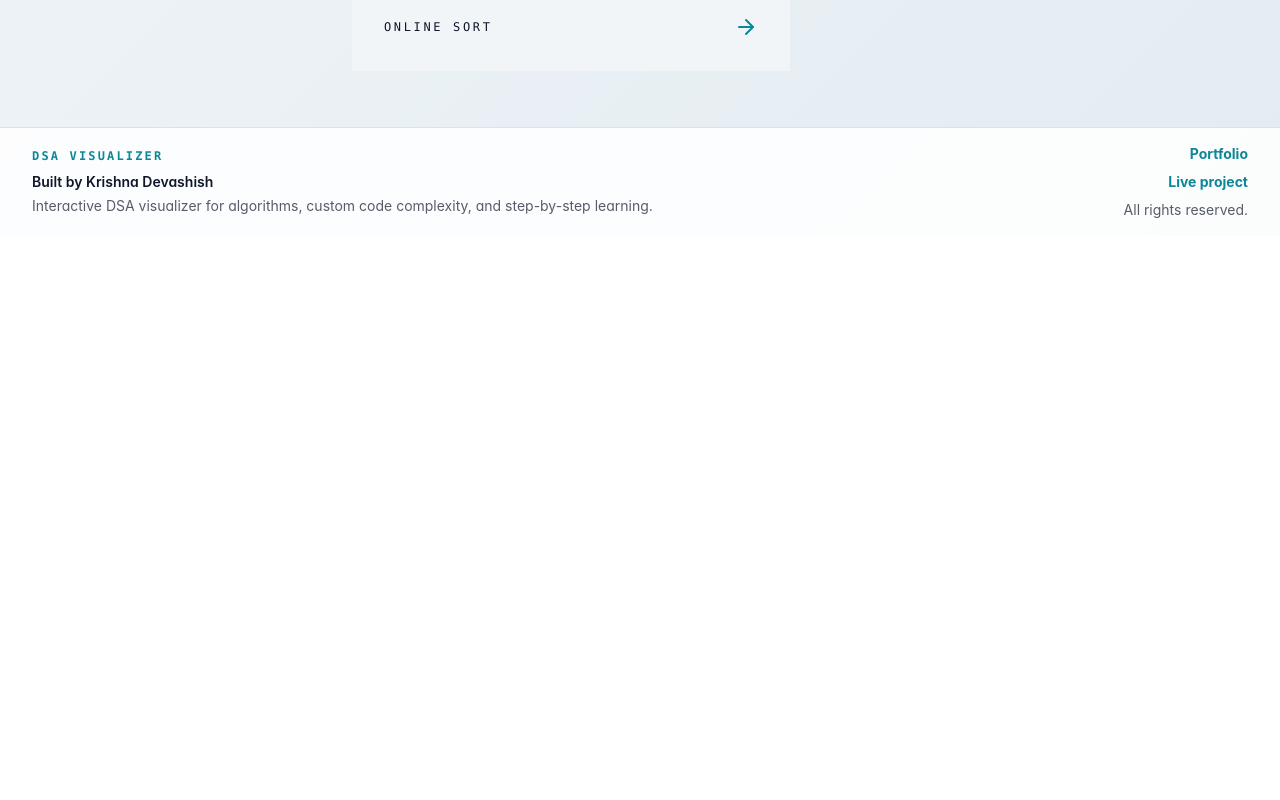
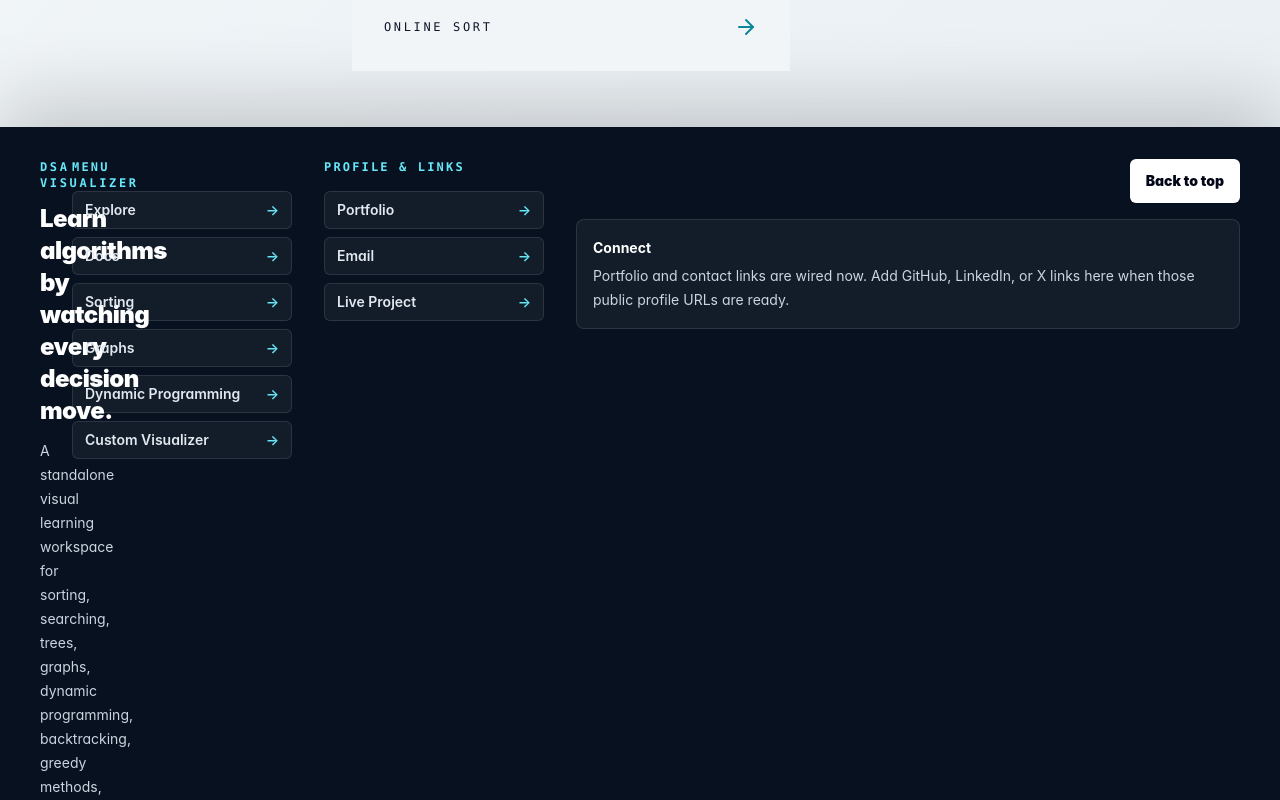
Before and after one commit to KrishnaDs007/dsa-vidualiser, a Next.js app: page / in a window 1280 px wide. Shown: the part 1860-2660 px from the top of the page. Before the commit the page ends 2096 px from the top, so only its background shows below. Built offline with nearby package versions, Linux system fonts and the light colour scheme.

Commit message:
Enhance interactive footer

```diff
--- a/components/layout/AppShell.tsx
+++ b/components/layout/AppShell.tsx
@@ -215,38 +215,114 @@ export function AppShell({ children }: { children: React.ReactNode }) {
 }
 
 function Footer() {
+  const productLinks = [
+    { label: 'Explore', href: '/' },
+    { label: 'Docs', href: '/docs' },
+    { label: 'Sorting', href: '/sorting' },
+    { label: 'Graphs', href: '/graphs' },
+    { label: 'Dynamic Programming', href: '/dynamic-programming' },
+    { label: 'Custom Visualizer', href: '/custom-visualizer' }
+  ]
+
+  const profileLinks = [
+    { label: 'Portfolio', href: 'https://krishnasportfolio-rho.vercel.app/' },
+    { label: 'Email', href: 'mailto:krishnadevashish17@gmail.com' },
+    { label: 'Live Project', href: 'https://dsa-vidualiser.vercel.app/' }
+  ]
+
   return (
-    <footer className="mt-6 w-full border-t border-[hsl(var(--glass-border))] bg-[hsl(var(--glass-strong))] px-3 py-4 text-sm text-foreground/70 sm:px-5 lg:px-8">
-      <div className="mx-auto flex max-w-[132rem] flex-col gap-4 sm:flex-row sm:items-center sm:justify-between">
-        <div>
-          <p className="font-mono text-xs font-bold uppercase tracking-[0.18em] text-primary">
+    <footer className="mt-6 w-full bg-[#07111f] text-slate-100 shadow-[0_-24px_70px_rgba(0,0,0,0.18)]">
+      <div className="mx-auto grid max-w-[132rem] gap-8 px-4 py-8 sm:px-6 lg:grid-cols-[minmax(0,1.35fr)_minmax(220px,0.7fr)_minmax(220px,0.7fr)_auto] lg:px-10">
+        <div className="max-w-2xl">
+          <p className="font-mono text-xs font-black uppercase tracking-[0.22em] text-cyan-300">
             DSA Visualizer
           </p>
-          <p className="mt-2 font-semibold text-foreground">
-            Built by Krishna Devashish
+          <h2 className="mt-3 text-2xl font-black tracking-tight text-white">
+            Learn algorithms by watching every decision move.
+          </h2>
+          <p className="mt-3 text-sm leading-6 text-slate-300">
+            A standalone visual learning workspace for sorting, searching,
+            trees, graphs, dynamic programming, backtracking, greedy methods,
+            and custom code complexity. Built to make abstract DSA steps feel
+            visible, testable, and easier to revisit.
           </p>
-          <p className="mt-1">
-            Interactive DSA visualizer for algorithms, custom code complexity,
-            and step-by-step learning.
+          <div className="mt-5 flex flex-wrap gap-2">
+            <span className="rounded-md bg-cyan-300 px-3 py-1.5 text-xs font-black uppercase tracking-[0.16em] text-slate-950">
+              Product: AlgoPrecision
+            </span>
+            <span className="rounded-md bg-amber-300 px-3 py-1.5 text-xs font-black uppercase tracking-[0.16em] text-slate-950">
+              Creator: Krishna Devashish
+            </span>
+          </div>
+        </div>
+
+        <FooterLinkGroup title="Menu" links={productLinks} />
+        <FooterLinkGroup title="Profile & Links" links={profileLinks} />
+
+        <div className="flex flex-col gap-4 lg:items-end">
+          <button
+            className="inline-flex h-11 items-center justify-center rounded-md bg-white px-4 text-sm font-black text-slate-950 shadow-sm transition hover:-translate-y-0.5 hover:bg-cyan-200"
+            onClick={() => window.scrollTo({ top: 0, behavior: 'smooth' })}
+            type="button"
+          >
+            Back to top
+          </button>
+          <div className="rounded-lg border border-white/10 bg-white/5 p-4 text-sm leading-6 text-slate-300">
+            <p className="font-bold text-white">Connect</p>
+            <p className="mt-1">
+              Portfolio and contact links are wired now. Add GitHub, LinkedIn,
+              or X links here when those public profile URLs are ready.
+            </p>
+          </div>
+        </div>
+      </div>
+
+      <div className="border-t border-white/10 px-4 py-4 text-xs text-slate-400 sm:px-6 lg:px-10">
+        <div className="mx-auto flex max-w-[132rem] flex-col gap-2 sm:flex-row sm:items-center sm:justify-between">
+          <p>
+            Copyright {new Date().getFullYear()} Krishna Devashish. All rights
+            reserved.
           </p>
-        </div>
-        <div className="flex flex-col gap-2 sm:items-end">
-          <Link
-            className="font-bold text-primary hover:underline"
-            href="https://krishnasportfolio-rho.vercel.app/"
-          >
-            Portfolio
-          </Link>
-          <Link
-            className="font-bold text-primary hover:underline"
-            href="https://dsa-vidualiser.vercel.app/"
-          >
-            Live project
-          </Link>
-          <p>All rights reserved.</p>
+          <p>Built for interactive DSA learning and custom complexity exploration.</p>
         </div>
       </div>
     </footer>
+  )
+}
+
+function FooterLinkGroup({
+  title,
+  links
+}: {
+  title: string
+  links: Array<{ label: string; href: string }>
+}) {
+  return (
+    <nav aria-label={title}>
+      <p className="font-mono text-xs font-black uppercase tracking-[0.18em] text-cyan-300">
+        {title}
+      </p>
+      <div className="mt-4 grid gap-2">
+        {links.map((item) => {
+          const isExternal = item.href.startsWith('http')
+
+          return (
+            <Link
+              className="group inline-flex items-center justify-between gap-3 rounded-md border border-white/10 bg-white/5 px-3 py-2 text-sm font-semibold text-slate-200 transition hover:border-cyan-300/60 hover:bg-cyan-300/12 hover:text-white"
+              href={item.href}
+              key={item.href}
+              rel={isExternal ? 'noreferrer' : undefined}
+              target={isExternal ? '_blank' : undefined}
+            >
+              <span>{item.label}</span>
+              <span className="text-cyan-300 transition group-hover:translate-x-0.5">
+                -&gt;
+              </span>
+            </Link>
+          )
+        })}
+      </div>
+    </nav>
   )
 }
 
```
